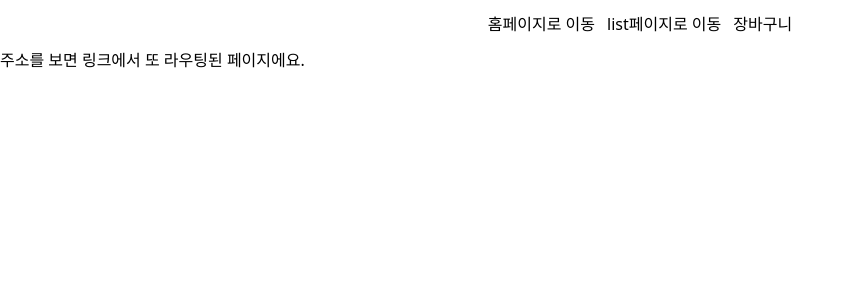
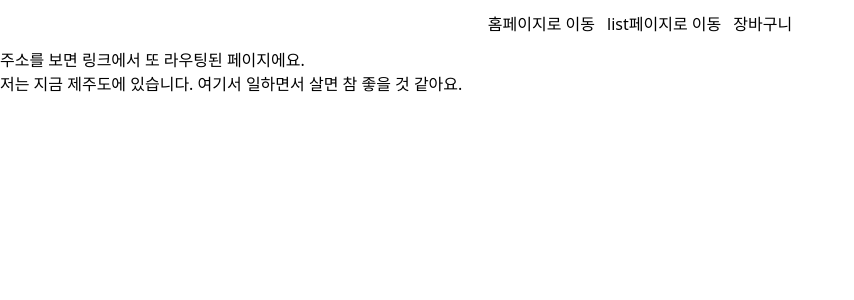
Before and after one commit to MinKyeongHyeon/NextJS, a Next.js app in the folder fresh/: page /list/detail in a window 1280 px wide. Shown: the top 300 px of the page, without its empty margins (0-854 px from the left). Built offline with nearby package versions, Linux system fonts and the light colour scheme.

Commit message:
feat/제주도에서 워케이션 커밋

```diff
--- a/fresh/app/list/detail/page.js
+++ b/fresh/app/list/detail/page.js
@@ -2,6 +2,9 @@ function Detail() {
   return (
     <>
       <h4>주소를 보면 링크에서 또 라우팅된 페이지에요.</h4>
+      <p>
+        저는 지금 제주도에 있습니다. 여기서 일하면서 살면 참 좋을 것 같아요.
+      </p>
     </>
   );
 }
```
